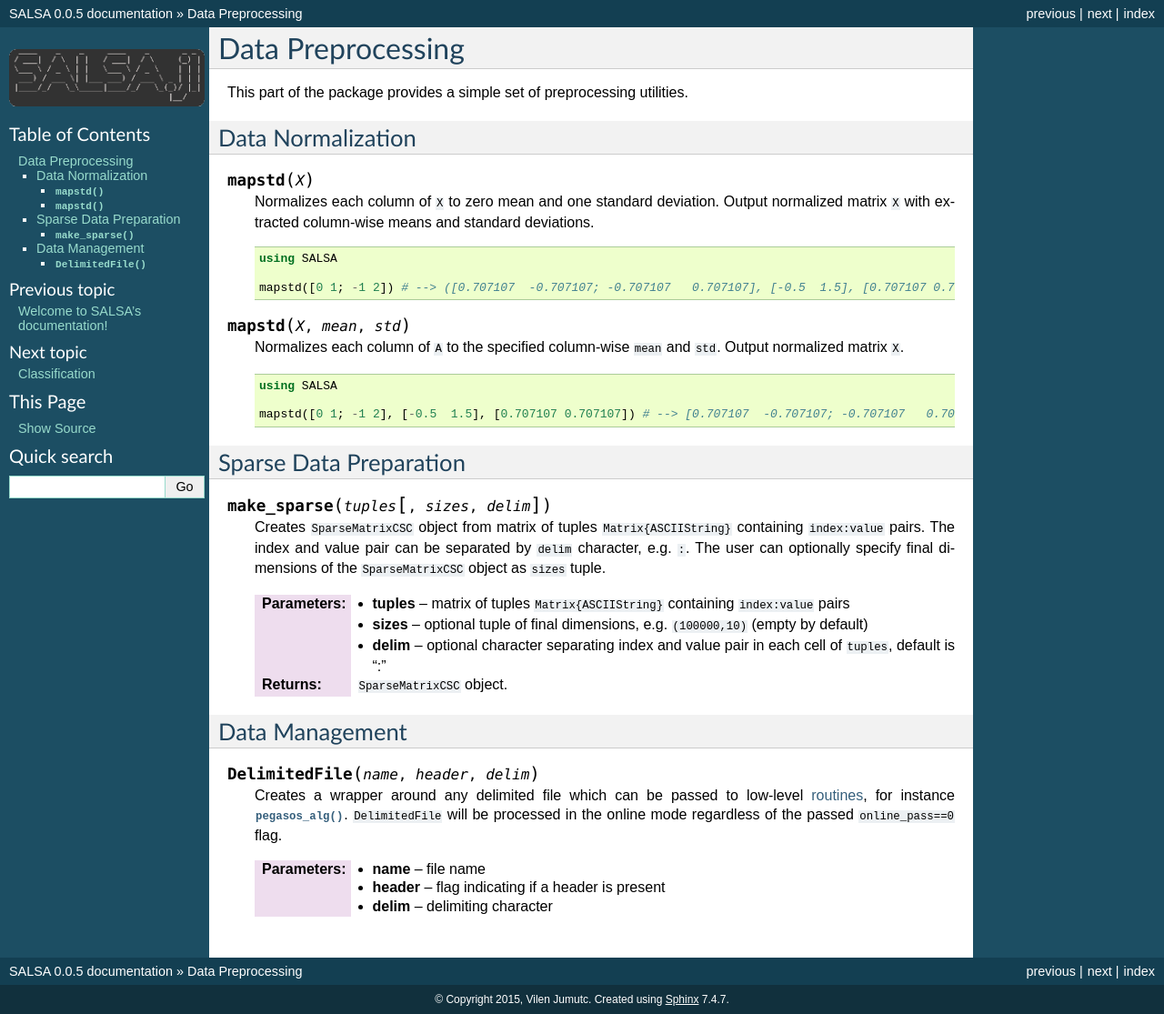
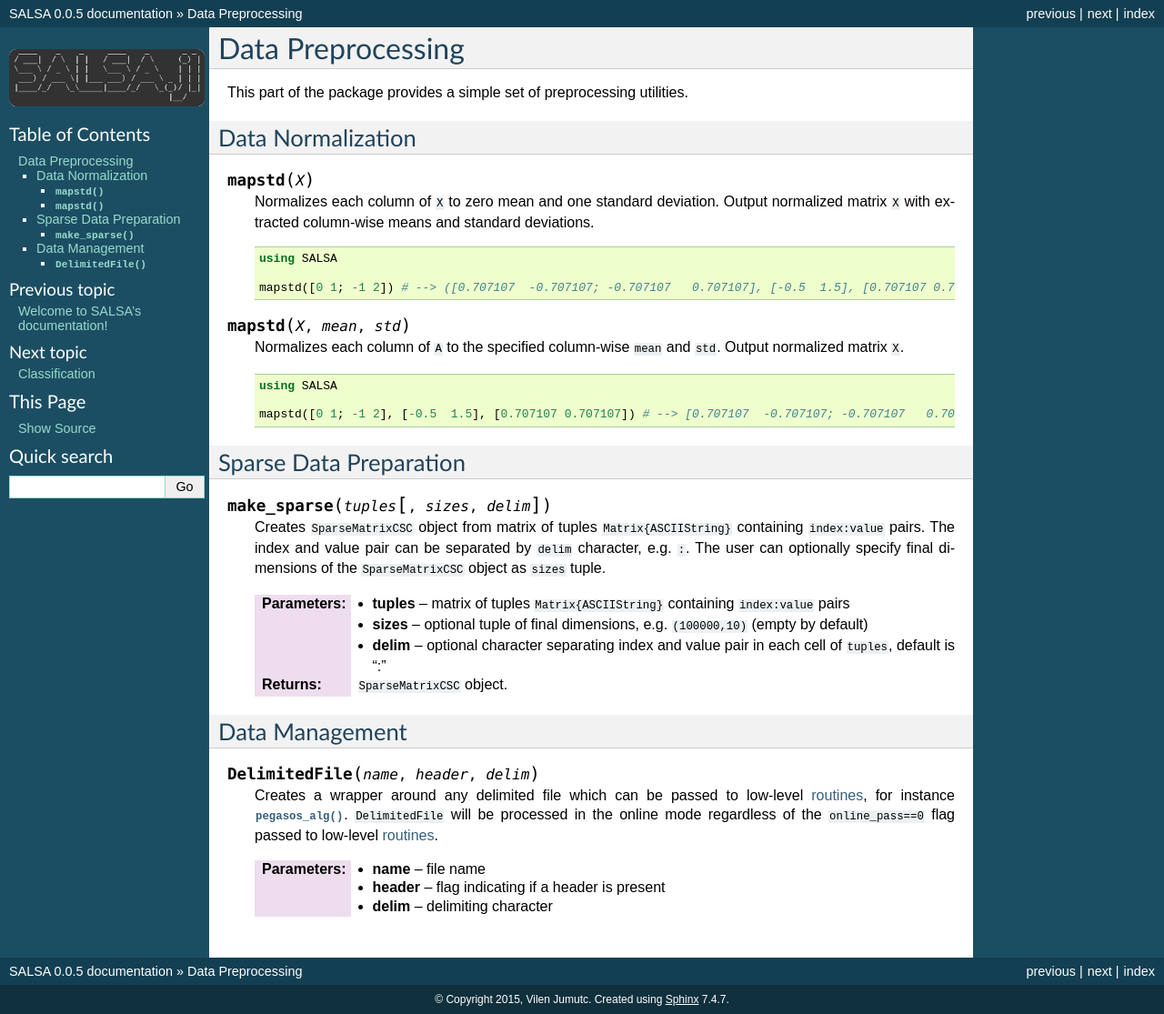
Before and after one commit to jumutc/SALSA.jl, a Sphinx documentation site: the page built from docs/source/data_preparation.rst, in a window 1280 px wide. Shown: the whole page at 91% size. Built offline with Sphinx 7.4.7, drawn with Linux system fonts in a browser that asks for light colours; formulas are drawn with MathJax 3.

Commit message:
docs update

```diff
--- a/docs/source/data_preparation.rst
+++ b/docs/source/data_preparation.rst
@@ -47,7 +47,7 @@ Data Management
 
 .. function:: DelimitedFile(name,header,delim)
 
-	Creates a wrapper around any delimited file which can be passed to low-level :ref:`routines <low_level_api>`, for instance :func:`pegasos_alg`. ``DelimitedFile`` will be processed in the online mode regardless of the passed ``online_pass==0`` flag.
+	Creates a wrapper around any delimited file which can be passed to low-level :ref:`routines <low_level_api>`, for instance :func:`pegasos_alg`. ``DelimitedFile`` will be processed in the online mode regardless of the ``online_pass==0`` flag passed to low-level :ref:`routines <low_level_api>`.
 
 	:param name: file name
 	:param header: flag indicating if a header is present
```
Also changed, not shown: README.md (+1 -1 lines), docs/source/index.rst (+8 -1 lines), docs/logo_grey.png.
